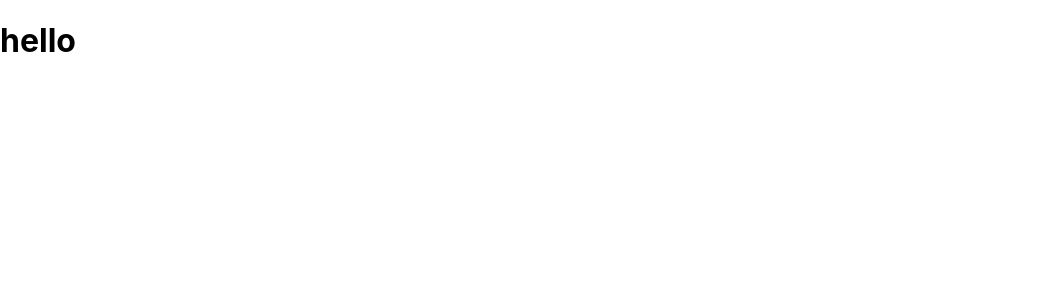
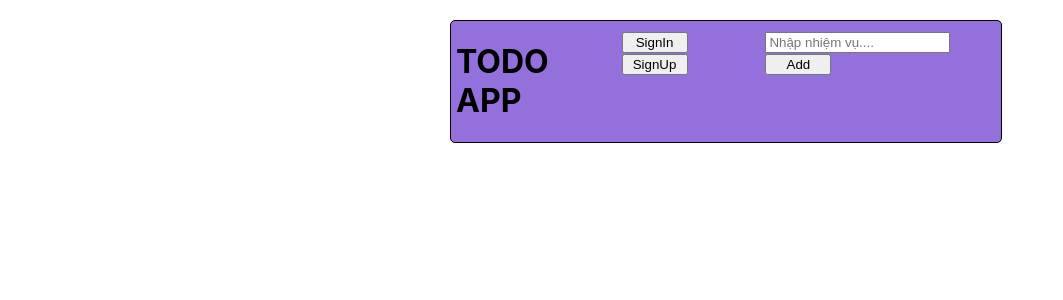
Before and after one commit to khainguyen085/Project9000, a React (Create React App) app: page / in a window 1280 px wide. Shown: the top 300 px of the page, without its empty margins (0-1063 px from the left). Built offline with nearby package versions, Linux system fonts and the light colour scheme.

Commit message:
set up new app todo

```diff
--- a/package.json
+++ b/package.json
@@ -6,6 +6,9 @@
     "@testing-library/jest-dom": "^5.11.4",
     "@testing-library/react": "^11.1.0",
     "@testing-library/user-event": "^12.1.10",
+    "eases": "^1.0.8",
+    "gsap": "^3.5.1",
+    "node-sass": "^5.0.0",
     "react": "^17.0.1",
     "react-dom": "^17.0.1",
     "react-scripts": "4.0.0",
--- a/src/App.css
+++ b/src/App.css
@@ -1,18 +1,46 @@
 .App {
   text-align: center;
 }
-
-.App-logo {
-  height: 40vmin;
-  pointer-events: none;
+ol{
+  list-style: none;
 }
-
-@media (prefers-reduced-motion: no-preference) {
-  .App-logo {
-    animation: App-logo-spin infinite 20s linear;
-  }
+h1{
+  margin-left:5px;
 }
-
+.delete{
+  position: relative;;
+}
+.container{
+  border:1px solid black;
+  border-radius: 5px;
+  width: 550px;
+  margin-left:450px;
+  margin-top:20px;
+  display:flex;
+  background-color: mediumpurple;
+  justify-content: center;
+}
+.miniContainer{
+  margin-top: 10px;
+  margin-left: 10px;
+}
+button{
+  width: 66px;
+}
+.smallContainer{
+  margin-left:20px;
+  margin-top: 10px;
+}
+li{
+  background-color: teal;
+  margin-bottom:3px;
+  text-overflow: ellipsis;
+  word-wrap: break-word;
+  width: 180px;
+  height: 40px;
+  text-align: center;
+  border-radius: 5px;
+}
 .App-header {
   background-color: #282c34;
   min-height: 100vh;
@@ -27,12 +55,3 @@
 .App-link {
   color: #61dafb;
 }
-
-@keyframes App-logo-spin {
-  from {
-    transform: rotate(0deg);
-  }
-  to {
-    transform: rotate(360deg);
-  }
-}
--- a/src/App.js
+++ b/src/App.js
@@ -1,13 +1,61 @@
-import logo from './logo.svg';
-import './App.css';
-import React from 'react'
+import React from "react";
+import "./App.css";
 
-function App() {
-  return (
-   <div>
-     <h1>hello</h1>
-   </div>
-  );
+export default class App extends React.Component {
+  constructor(props) {
+    super(props);
+    //set up state
+    this.state = {
+      inputValue: "",
+      todos: []
+    }
+  }
+  inputChange = (e) => {
+    this.setState({
+      inputValue: e.target.value,
+    });
+  }
+  buttonSubmit = (e) => {
+    e.preventDefault();
+    if (this.state.inputValue !== "") { // validation
+      this.setState({
+        todos: [this.state.inputValue, ...this.state.todos],
+        inputValue: "",
+      });
+    }
+  };
+  buttonDone =(e) => {
+    e.preventDefault();
+    console.log('click');
+  }
+  buttonDelete =(e) =>{
+    console.log('delete');
+
+  }
+  render() {
+    return (
+      <>
+        <div className='container'>
+          <h1>TODO APP</h1> <br/>
+          <div className='miniContainer'>
+          <button>SignIn</button>
+          <button>SignUp</button>
+          </div>
+          <form className='smallContainer' onSubmit={this.buttonSubmit}>
+            <input onChange={this.inputChange} value={this.state.inputValue} type="text" placeholder="Nhập nhiệm vụ...." />
+            <button onClick={this.buttonSubmit}>Add</button>
+            <ol>
+              {this.state.todos.map((todo, index) => (
+                <div>
+                  <li key={index}>{todo}</li>
+                  <button onClick={this.buttonDelete}>Xoá</button>
+                  <button onClick={this.buttonDone}>Xong</button>
+                </div>
+              ))}
+            </ol>
+          </form>
+        </div>
+      </>
+    );
+  }
 }
-
-export default App;
--- a/src/index.js
+++ b/src/index.js
@@ -3,6 +3,8 @@ import ReactDOM from 'react-dom';
 import './index.css';
 import App from './App';
 import reportWebVitals from './reportWebVitals';
+
+
 
 ReactDOM.render(
   <React.StrictMode>
```
Also changed, not shown: src/Components/signIn.js (added), src/Components/signUp.js (added), src/css/BigContainer.css (added), 1 other file (tests, documents, lock files or other folders).
